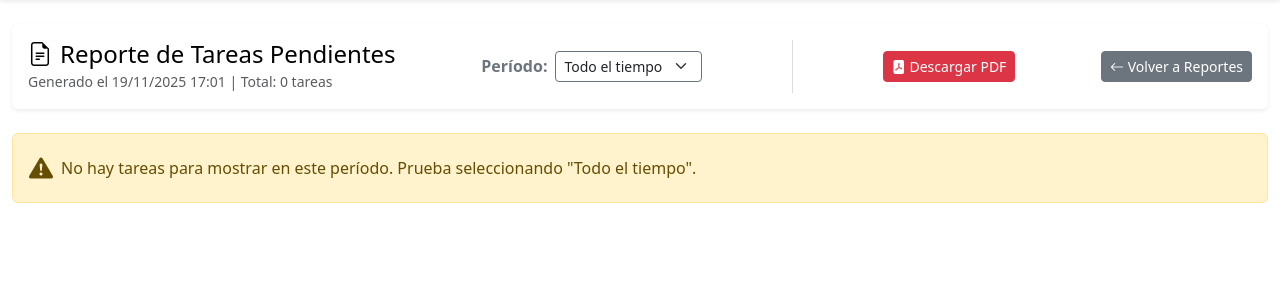
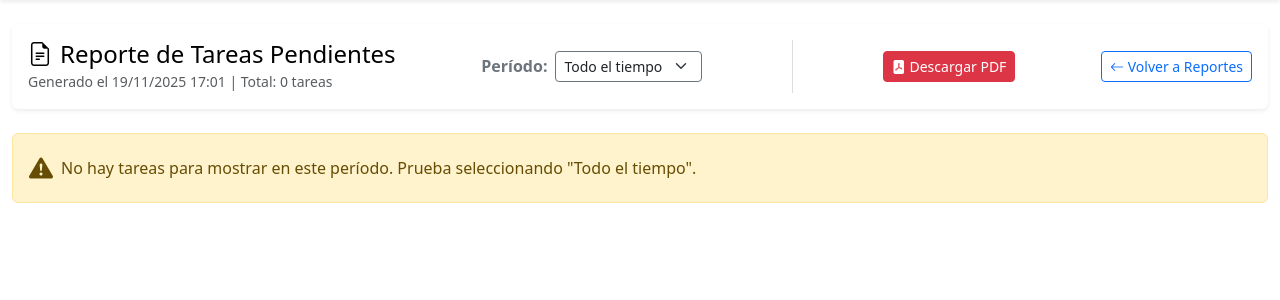
Before and after one commit to chapa0723/django-CRUD, a Django app: page /pending/ in a window 1280 px wide. Shown: the part 61-361 px from the top of the page. Run offline with Django 4.2, Linux system fonts and the light colour scheme; the visitor is signed in with stand-in values (Sample User, id 1); data that the repository does not hold is empty.

Commit message:
minor color fix

```diff
--- a/tasks/templates/report_tasks_list.html
+++ b/tasks/templates/report_tasks_list.html
@@ -35,7 +35,7 @@
     <i class="bi bi-file-pdf-fill"></i> Descargar PDF
 </a>
 
-          <a href="{% url 'reports' %}" class="btn btn-secondary btn-sm" title="Volver a Reportes">
+          <a href="{% url 'reports' %}" class="btn btn-outline-primary btn-sm" title="Volver a Reportes">
             <i class="bi bi-arrow-left"></i> Volver a Reportes
           </a>
 
```
